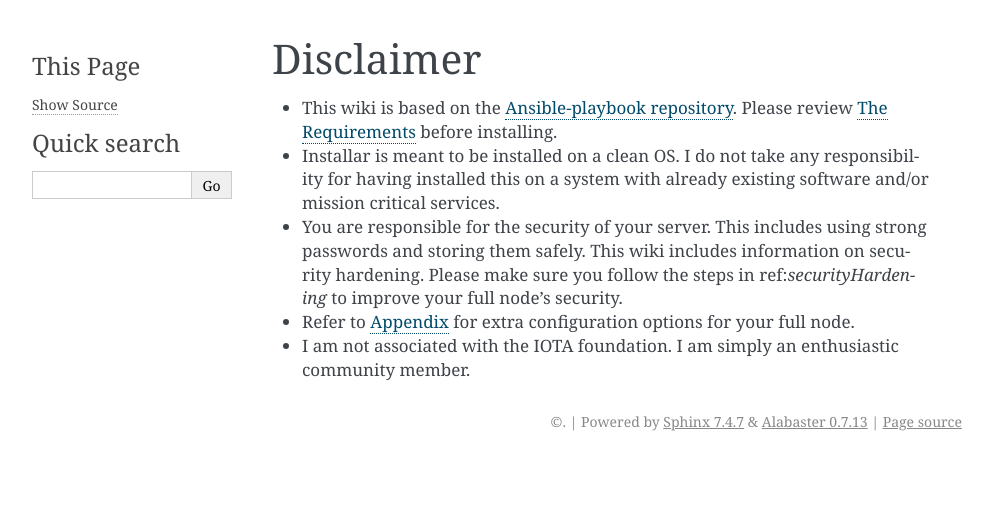
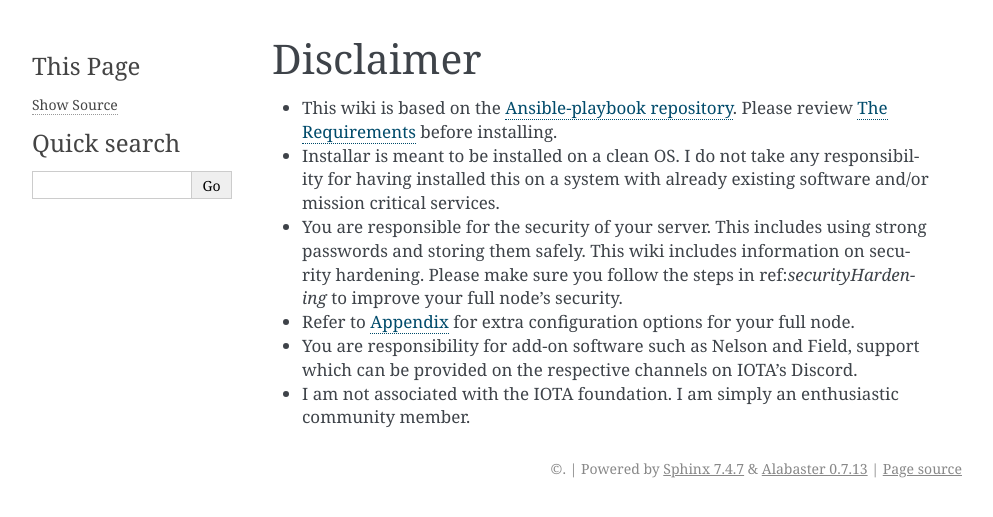
Before and after one commit to nuriel77/iri-playbook, a Sphinx documentation site: the page built from docs/disclaimer.rst, in a window 1280 px wide. Shown: the top 517 px of the page, without its empty margins (148-1141 px from the left). Built offline with Sphinx 7.4.7, drawn with Linux system fonts in a browser that asks for light colours.

Commit message:
Disclaimer page updated

```diff
--- a/docs/disclaimer.rst
+++ b/docs/disclaimer.rst
@@ -7,4 +7,5 @@ Disclaimer
 * Installar is meant to be installed on a clean OS. I do not take any responsibility for having installed this on a system with already existing software and/or mission critical services.
 * You are responsible for the security of your server. This includes using strong passwords and storing them safely. This wiki includes information on security hardening. Please make sure you follow the steps in ref:`securityHardening` to improve your full node's security.
 * Refer to :ref:`appendix` for extra configuration options for your full node.
+* You are responsibility for add-on software such as Nelson and Field, support which can be provided on the respective channels on IOTA's Discord.
 * I am not associated with the IOTA foundation. I am simply an enthusiastic community member.
```
